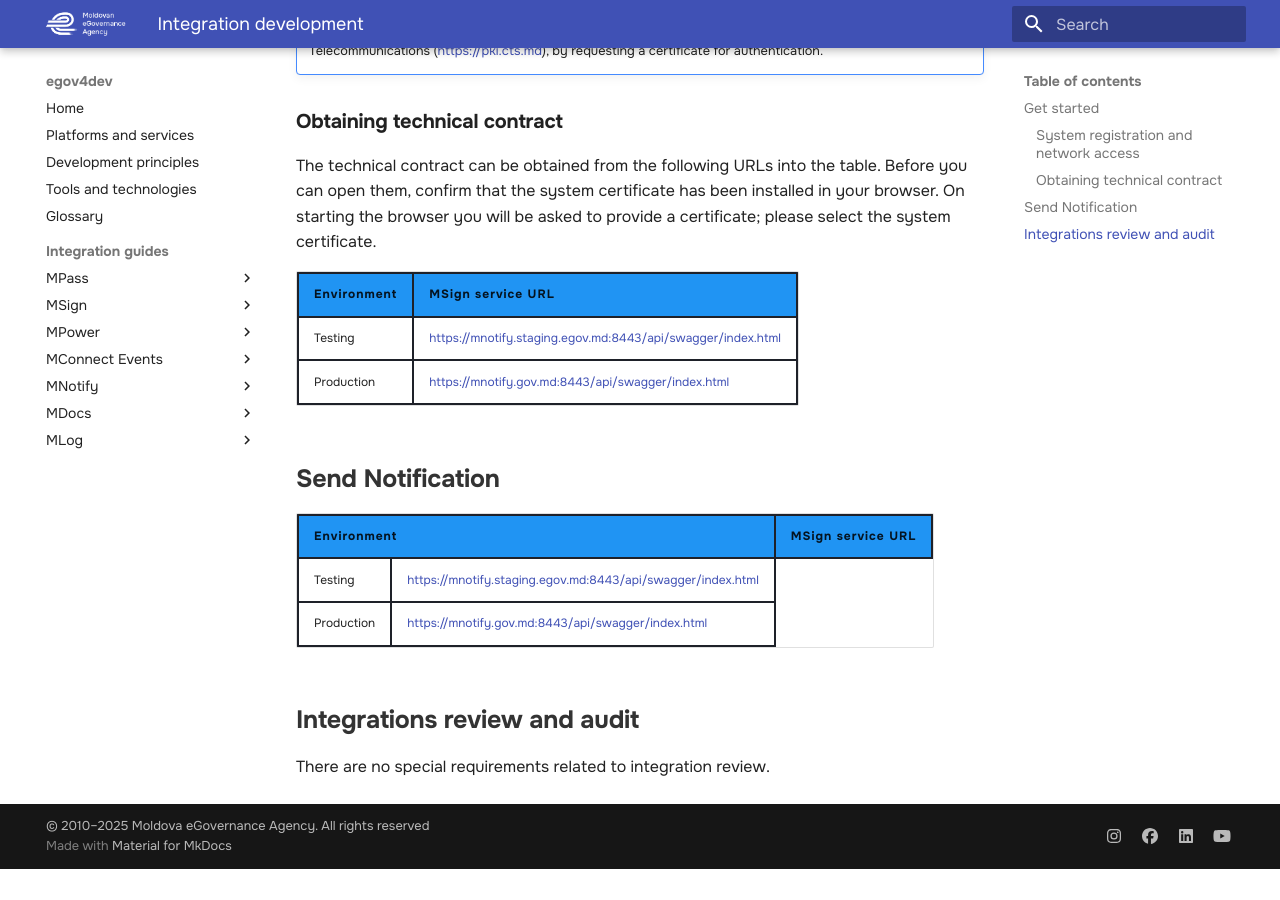
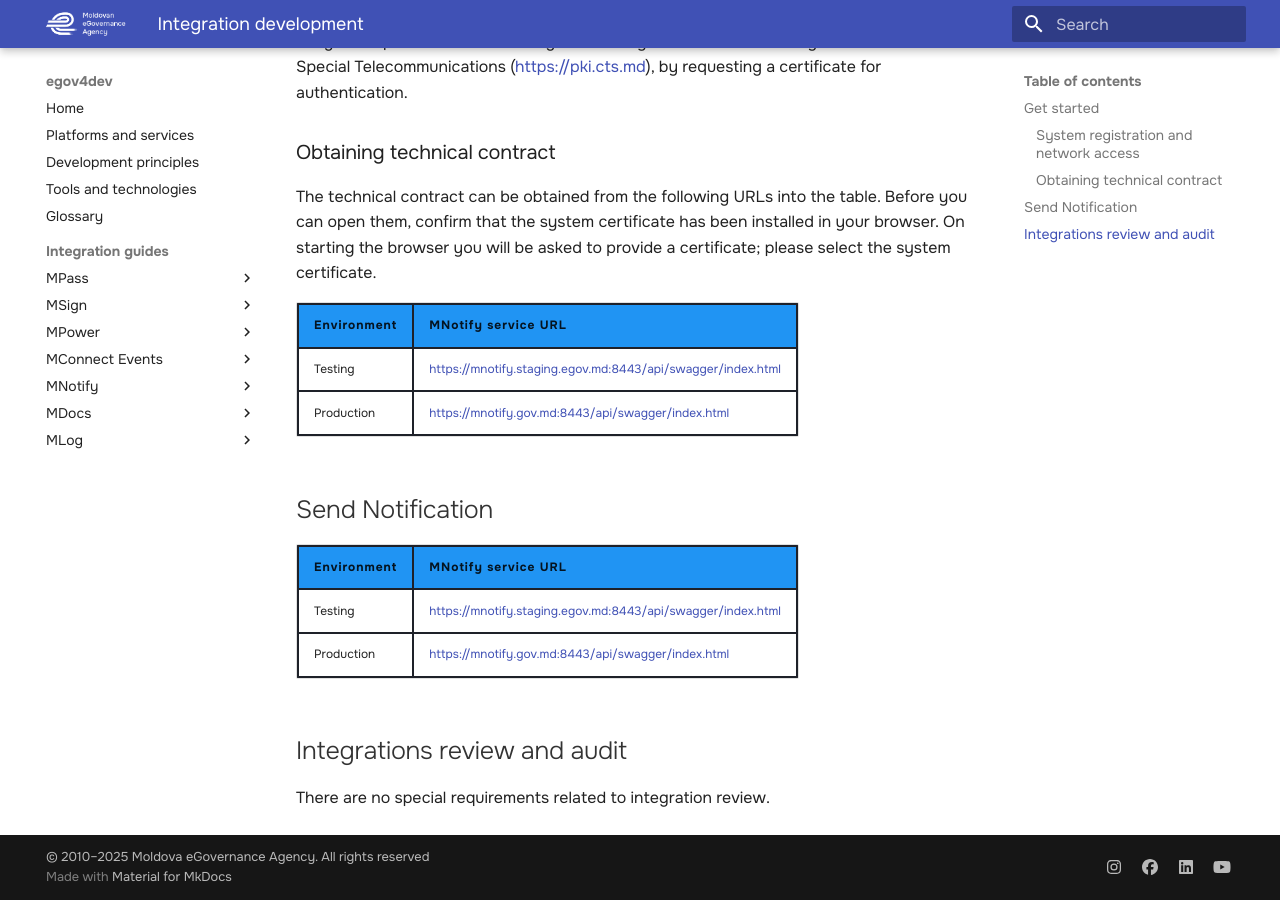
Before and after one commit to egov-moldova/egov4dev, an MkDocs documentation site: the page built from docs/guides/mnotify/integration-development.md, in a window 1280 px wide and 900 px high, scrolled down 563 px. Built offline with MkDocs 1.6.1 and Material for MkDocs 9.7.7, drawn with Linux system fonts in a browser that asks for light colours; before the commit the page ends 1432 px from its top, so only the background shows below that.

Commit message:
Update integration-development.md

```diff
--- a/docs/guides/mnotify/integration-development.md
+++ b/docs/guides/mnotify/integration-development.md
@@ -1,8 +1,8 @@
-#Integration development
+# Integration development
 
-##**Get started**
+## Get started
 
-###**System registration  and network access**
+### System registration  and network access
 
 MNotify authenticates the client systems by client certificate serial number. MNotify clients must be registered in MNotify before being able to call the API.
 
@@ -12,9 +12,9 @@
 
 !!! note "Obtaining credentials"
 
-    MSign accepts client certificates generated by Certification Authority of the Center of Special Telecommunications ([https://pki.cts.md](https://pki.cts.md)), by requesting a certificate for authentication.
+MSign accepts client certificates generated by Certification Authority of the Center of Special Telecommunications ([https://pki.cts.md](https://pki.cts.md)), by requesting a certificate for authentication.
 
-###**Obtaining technical contract**
+### Obtaining technical contract
 
 The technical contract can be obtained from the following URLs into the table. Before you can open them, confirm that the system certificate has been installed in your browser. On starting the browser you will be asked to provide a certificate; please select the system certificate.
 
@@ -22,7 +22,7 @@
   <thead>
     <tr>
       <th>Environment</th>
-      <th>MSign service URL</th>
+      <th>MNotify service URL</th>
     </tr>
   </thead>
   <tbody>
@@ -37,16 +37,15 @@
   </tbody>
 </table>
 
-##**Send Notification**
+## Send Notification
 
 <table>
   <thead>
     <tr>
-      <th colspan="2">Environment</th>
-      <th>MSign service URL</th>
+      <th>Environment</th>
+      <th>MNotify service URL</th>
     </tr>
   </thead>
-  <tbody>
     <tr>
       <td>Testing</td>
       <td><a href="https://mnotify.staging.egov.md:8443/api/swagger/index.html">https://mnotify.staging.egov.md:8443/api/swagger/index.html</a></td>
@@ -58,8 +57,6 @@
   </tbody>
 </table>
 
-
-
-##**Integrations review and audit**
+## Integrations review and audit
 
 There are no special requirements related to integration review.
```
